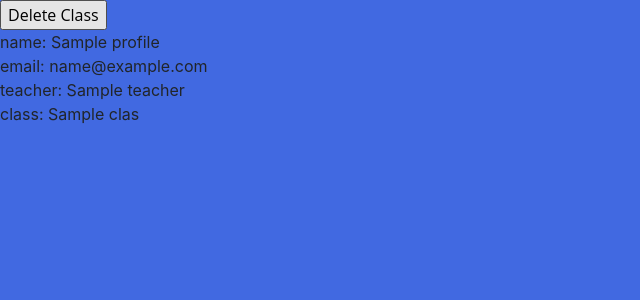
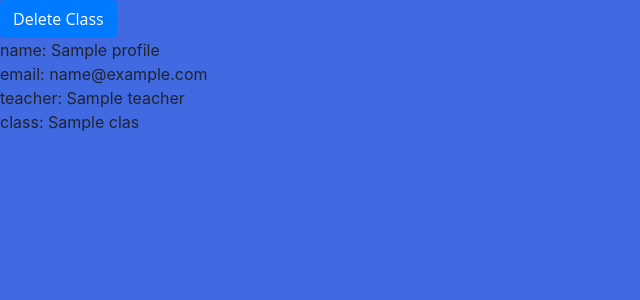
Before and after one commit to xandervdh/php-crud, a PHP site: template view/profileStudent.php in a window 1280 px wide. Shown: the top 300 px of the page, without its empty margins (0-640 px from the left). Run offline with PHP 8.4, Linux system fonts and the light colour scheme; the template is opened without the code that fills it: most values are stand-ins (such as "Sample title", 1, 10 or a date in 2020); style sheets or scripts are compiled from the project's sources.

Commit message:
added button styling

```diff
--- a/view/profileClass.php
+++ b/view/profileClass.php
@@ -1,7 +1,7 @@
 <?php require 'includes/header.php'; ?>
 
     <form method="post">
-        <input type="submit" value="Delete Class">
+        <input class="btn btn-primary" type="submit" value="Delete Class">
     </form>
 
 <?php
--- a/view/profileStudent.php
+++ b/view/profileStudent.php
@@ -1,7 +1,7 @@
 <?php require 'includes/header.php'; ?>
 
     <form method="post">
-        <input type="submit" value="Delete Class">
+        <input class="btn btn-primary" type="submit" value="Delete Class">
     </form>
 
 <?php
--- a/view/profileTeacher.php
+++ b/view/profileTeacher.php
@@ -1,7 +1,7 @@
 <?php require 'includes/header.php'; ?>
 
     <form method="post">
-        <input type="submit" value="Delete Class">
+        <input class="btn btn-primary" type="submit" value="Delete Class">
     </form>
 
 <?php
```
